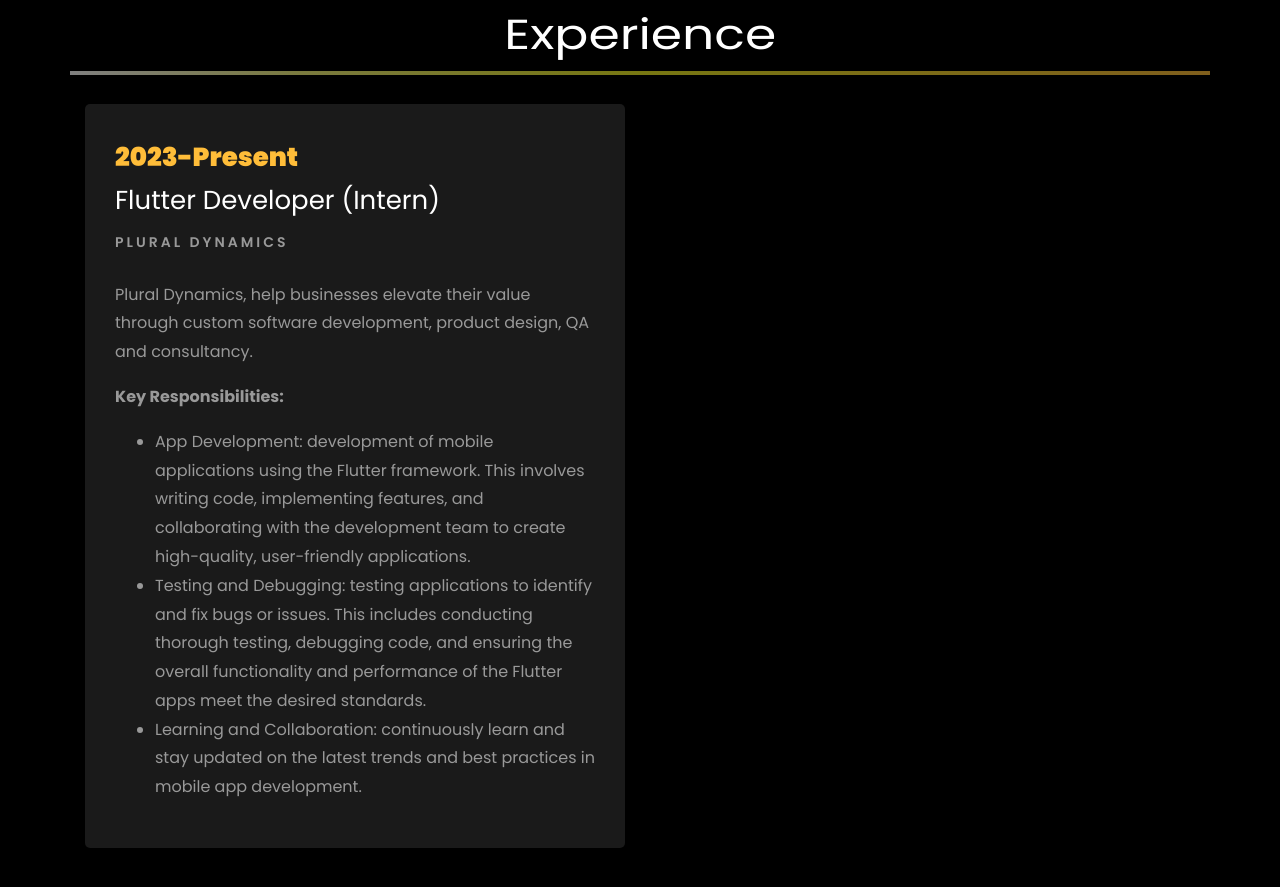
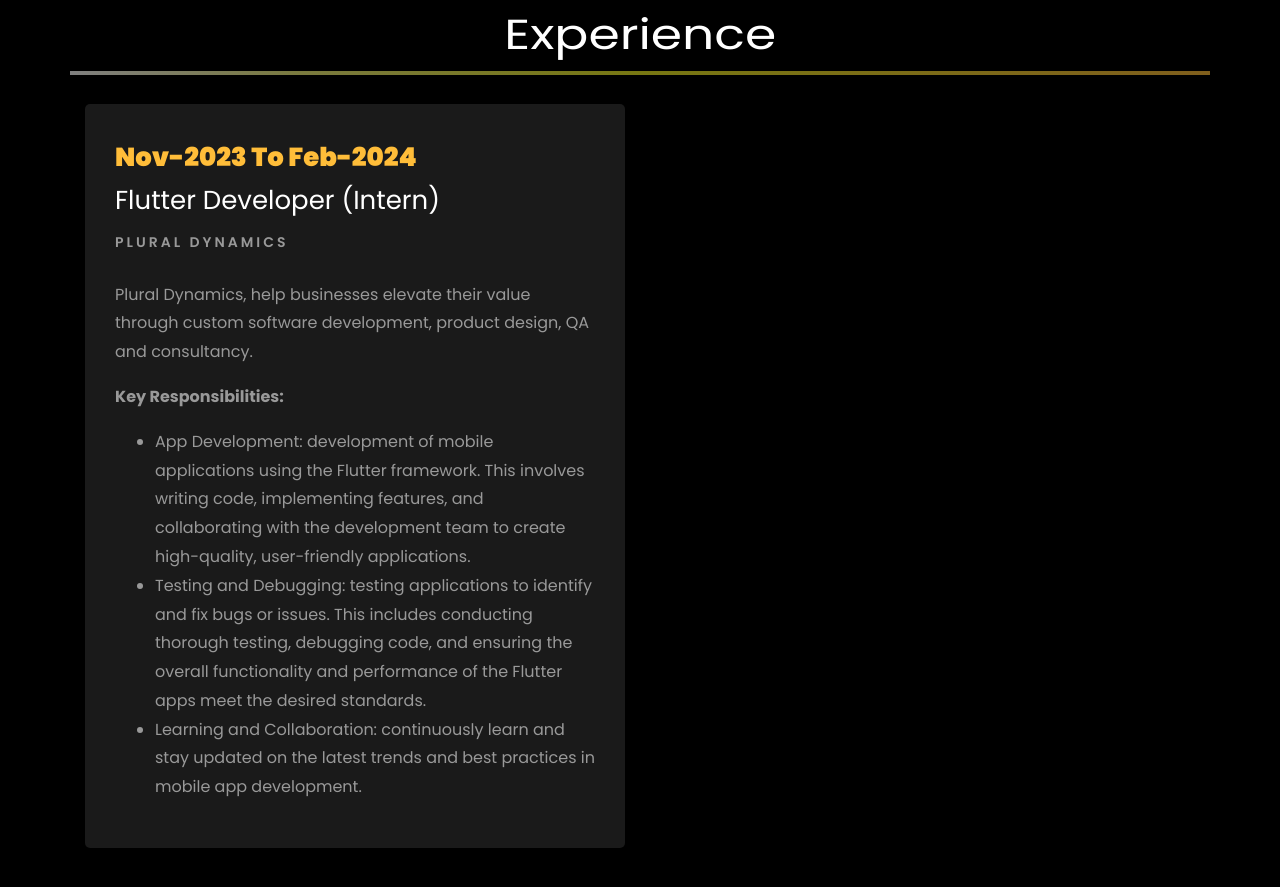
Before and after one commit to farizfarooqui/farizfarooqui.github.io, a plain HTML site: page index.html in a window 1280 px wide. Shown: the part 2098-2985 px from the top of the page. Drawn offline with Linux system fonts and the light colour scheme; animation ran at ten frames a second; files whose address does not match are found by name.

Commit message:
Update index.html
.

```diff
--- a/index.html
+++ b/index.html
@@ -308,7 +308,7 @@
 		<div class="row">
 				<div class="col-md-6">
 					<div class="resume-wrap ftco-animate">
-						<span class="date">2023-Present</span>
+						<span class="date">Nov-2023 To Feb-2024</span>
 						<h2>Flutter Developer (Intern)</h2>
 						<span class="position">Plural Dynamics</span>
 						<p class="mt-4">Plural Dynamics, help businesses elevate their value through custom software development, product design, QA and consultancy.
```
